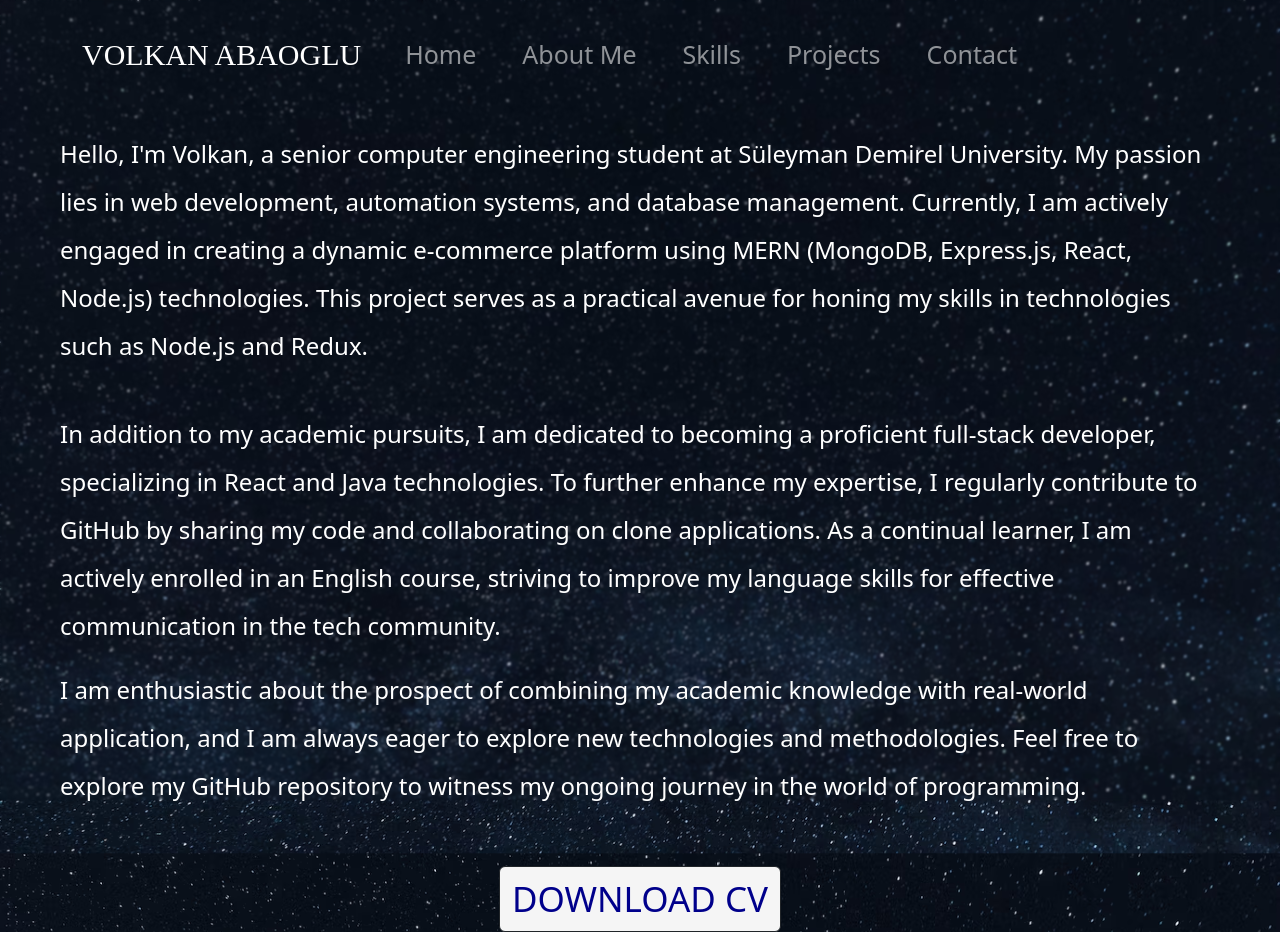
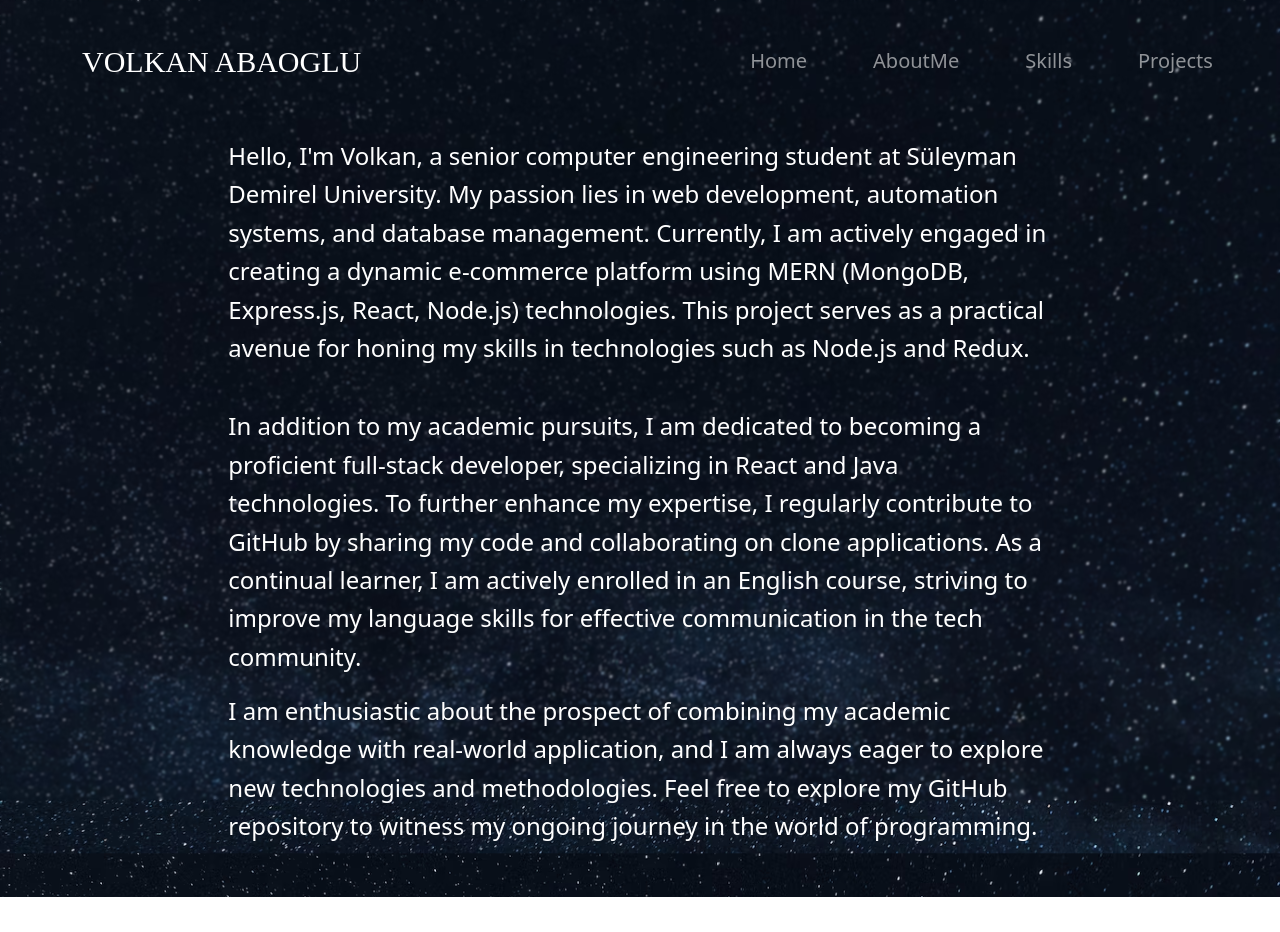
Before and after one commit to volkanabaoglu/portfolio-project, a React (Create React App) app: page /about in a window 1280 px wide. After the commit the page ends 897 px from the top, so only its background shows below. Built offline with nearby package versions, Linux system fonts and the light colour scheme.

Commit message:
Updated some files for responsive design

```diff
--- a/public/index.html
+++ b/public/index.html
@@ -3,7 +3,7 @@
   <head>
     <meta charset="utf-8" />
     <link rel="icon" href="" />
-    <meta name="viewport" content="width=device-width, initial-scale=1" />
+    <meta name="viewport" content="width=device-width, initial-scale=1, shrink-to-fit=no">
     <meta name="theme-color" content="#000000" />
     <meta
       name="description"
--- a/src/components/Navbar.jsx
+++ b/src/components/Navbar.jsx
@@ -11,6 +11,14 @@ const NavbarComponent = () => {
     setExpanded(false);
   };
 
+  const downloadCV = () => {
+    const cvPath = "volkanabaoglu-cv.pdf";
+    const link = document.createElement("a");
+    link.href = cvPath;
+    link.download = "volkanabaoglu-cv.pdf";
+    link.click();
+  };
+
   return (
     <div>
       <Navbar bg="none" variant="dark" expand="lg" expanded={expanded} collapseOnSelect>
@@ -20,13 +28,24 @@ const NavbarComponent = () => {
           <NavbarToggle aria-controls="basic-navbar-nav" onClick={() => setExpanded(!expanded)} />
 
           <NavbarCollapse id="basic-navbar-nav">
-            <Nav className="ml-auto" style={{ marginRight: '0px', padding: '20px', fontSize: '25px', gap: '30px' }}>
+            {expanded ? (
+              <Nav className="ml-auto" style={{ marginRight: '0px', padding: '20px', fontSize: '25px', gap: '30px' }}>
               <Nav.Link href="/" onClick={handleNavClose}>Home</Nav.Link>
               <Nav.Link href="about" onClick={handleNavClose}>About Me</Nav.Link>
               <Nav.Link href="skills" onClick={handleNavClose}>Skills</Nav.Link>
               <Nav.Link href="projects" onClick={handleNavClose}>Projects</Nav.Link>
               <Nav.Link href="contact" onClick={handleNavClose}>Contact</Nav.Link>
+              <Nav.Link href="contact" onClick={handleNavClose}>Contact</Nav.Link>
             </Nav>
+            )   : (
+              <Nav className="ml-auto" style={{ marginRight: '0px',marginLeft:'350px', padding: '15px', fontSize: '20px', gap: '50px' , alignItems:'center',justifyContent:'center'}}>
+              <Nav.Link href="/" onClick={handleNavClose}>Home</Nav.Link>
+              <Nav.Link href="about" onClick={handleNavClose}>AboutMe</Nav.Link>
+              <Nav.Link href="skills" onClick={handleNavClose}>Skills</Nav.Link>
+              <Nav.Link href="projects" onClick={handleNavClose}>Projects</Nav.Link>
+              <Nav.Link href="/" onClick={downloadCV}>Download CV</Nav.Link>
+            </Nav>
+            )}
           </NavbarCollapse>
         </Container>
       </Navbar>
--- a/src/pages/AboutMe.jsx
+++ b/src/pages/AboutMe.jsx
@@ -1,23 +1,15 @@
 import React from "react";
 import NavbarComponent from "../components/Navbar.jsx";
 import "../styles/AboutMe.css";
-import Button from "react-bootstrap/Button";
 
 const AboutMe = () => {
-  const downloadCV = () => {
-    const cvPath = "volkanabaoglu-cv.pdf";
-    const link = document.createElement("a");
-    link.href = cvPath;
-    link.download = "volkanabaoglu-cv.pdf";
-    link.click();
-  };
+
 
   return (
-    <>
+    <div className="aboutme-fullpage">
       <NavbarComponent />
       <div className="aboutme-container">
-
-        <div className="aboutme-p">
+        <div className="aboutme-p col-md-8">
           <p>
             Hello, I'm Volkan, a senior computer engineering student at Süleyman
             Demirel University. My passion lies in web development, automation
@@ -45,22 +37,8 @@ const AboutMe = () => {
             programming.
           </p>
         </div>
-        <Button
-          variant="dark"
-          onClick={downloadCV}
-          className="mx-auto"
-          style={{
-            fontSize: "35px",
-            backgroundColor: "whitesmoke",
-            color: "darkblue",
-          }}
-          onMouseEnter={(e) => (e.target.style.backgroundColor = "whitesmoke")}
-          onMouseLeave={(e) => (e.target.style.backgroundColor = "lightgray")}
-        >
-          DOWNLOAD CV
-        </Button>
       </div>
-    </>
+    </div>
   );
 };
 
--- a/src/pages/Home.jsx
+++ b/src/pages/Home.jsx
@@ -15,7 +15,7 @@ const Home = () => {
   };
 
   return (
-    <>
+    <div className="main-page">
       <NavbarComponent />
       <Container className="home-container">
         <Image
@@ -23,8 +23,8 @@ const Home = () => {
           alt="volkanabaoglu"
           roundedCircle
           style={{
-            width: "400px",
-            height: "400px",
+            width: "390px",
+            height: "390px",
             objectFit: "cover",
             borderRadius: "90%",
             marginBottom: "20px",
@@ -40,7 +40,7 @@ const Home = () => {
           <p className="developer-title">Junior Web Dev... </p>
         </div>
       </Container>
-    </>
+    </div>
   );
 };
 
--- a/src/pages/Projects.jsx
+++ b/src/pages/Projects.jsx
@@ -22,7 +22,7 @@ const Projects = () => {
       <br />
 
       <div className="cards-projects">
-        <Card
+        <Card className="col-md-4 mb-4"
           style={{
             width: "20rem",
             height: "25rem",
@@ -50,7 +50,7 @@ const Projects = () => {
           </Card.Body>
         </Card>
 
-        <Card
+        <Card className="col-md-4 mb-4"
           style={{
             width: "20rem",
             height: "25rem",
@@ -76,7 +76,7 @@ const Projects = () => {
           </Card.Body>
         </Card>
 
-        <Card
+        <Card className="col-md-4 mb-4"
           style={{
             width: "20rem",
             height: "25rem",
--- a/src/pages/Skills.jsx
+++ b/src/pages/Skills.jsx
@@ -1,33 +1,43 @@
-import React from 'react';
-import { Container, Row, Col, ProgressBar } from 'react-bootstrap';
-import NavbarComponent from '../components/Navbar.jsx';
+import React from "react";
+import { Container, Row, Col, ProgressBar } from "react-bootstrap";
+import NavbarComponent from "../components/Navbar.jsx";
 
 const Skills = () => {
   const skillsData = [
-    { technology: 'Html', percentage: 80 },
-    { technology: 'Css', percentage: 80 },
-    { technology: 'React', percentage: 75 },
-    { technology: 'Node.js', percentage: 70 },
-    { technology: 'MongoDB', percentage: 65 },
-    { technology: 'JQuery', percentage: 80 },
-    { technology: 'Java', percentage: 60 },
-    { technology: 'Sql', percentage: 50 },
+    { technology: "Html", percentage: 80 },
+    { technology: "Css", percentage: 80 },
+    { technology: "React", percentage: 75 },
+    { technology: "Node.js", percentage: 70 },
+    { technology: "MongoDB", percentage: 65 },
+    { technology: "JQuery", percentage: 80 },
+    { technology: "Java", percentage: 60 },
+    { technology: "Sql", percentage: 50 },
   ];
 
   return (
-    <div>
+    <div className="skills-main">
       <NavbarComponent />
       <Container className="mt-5">
-        <h2 className='my-skills' style={{color:'white',fontSize:'40px'}}>My Skills</h2>
-        <br /><br />
-        <Row>
+        <h2 className="my-skills" style={{ color: "white", fontSize: "25px" }}>
+          My Skills
+        </h2>
+        <br />
+        <br />
+        <Row className="mx-auto">
           {skillsData.map((skill, index) => (
-            <Col key={index} md={6} lg={4} className="mb-4">
-
+            <Col key={index} xs={12} sm={6} md={4} className="mb-3" style={{paddingTop:'15px'}}>
               <div className="skill-item">
-              <br /> <br />
-                <h4 className='skill-name' style={{color:'white',fontSize:'30px'}}>{skill.technology}</h4>
-                <ProgressBar now={skill.percentage} label={`${skill.percentage}%`} style={{fontSize:'20px'}}  />
+                <h4
+                  className="skill-name"
+                  style={{ color:'whitesmoke', fontSize: "25px" }}
+                >
+                  {skill.technology}
+                </h4>
+                <ProgressBar
+                  now={skill.percentage}
+                  label={`${skill.percentage}%`}
+                  style={{ fontSize: "20px" }}
+                />
               </div>
             </Col>
           ))}
--- a/src/styles/AboutMe.css
+++ b/src/styles/AboutMe.css
@@ -1,22 +1,41 @@
-.aboutme-container{
+@media (max-width: 768px) {
+  .aboutme-p,
+  .col-md-8 {
+    width: 100%;
+  }
+  .col-md-4 {
+    margin-top: 15px;
+  }
+}
+
+.aboutme-fullpage{
+  overflow-y: auto;
+}
+
+.aboutme-container {
+  padding-bottom: 20px;
+}
+
+.aboutme-container {
   display: flex;
   align-items: center;
   justify-content: center;
   flex-direction: column;
+  overflow-y: auto;
+  max-height: 100vh;
 }
 .aboutme-p {
-    max-width: 1200px; /* Yazı alanının maksimum genişliğini belirle */
-    margin: 0 auto;   /* Yazı alanını ortala */
-    padding: 20px;    /* Yazı alanına iç boşluk ekle */
-     /* Yazı alanına arka plan rengi ekle */
-    border-radius: 10px; /* Yazı alanına kenar yuvarlaklığı ekle */
-  }
+  max-width: 1200px;
+  margin: 0 auto;
+  padding: 15px;
+  border-radius: 10px;
+}
 
-  .aboutme-p p {
-    color: white; /* Yazı rengini beyaz yap */
-    font-size: 24px; /* Yazı font boyutunu ayarla */
-    line-height: 2; /* Satır yüksekliğini ayarla */
-  }
-  .mx-auto{
-    margin-top: 20px;
-  }
+.aboutme-p p {
+  color: white;
+  font-size: 24px;
+  line-height: 1.6;
+}
+.mx-auto {
+  margin-top: 20px;
+}
--- a/src/styles/Home.css
+++ b/src/styles/Home.css
@@ -1,3 +1,17 @@
+@media screen and (max-width: 768px) {
+  .home-container {
+    padding: 15px;
+    margin-top: 30px;
+  }
+
+  .name {
+    font-size: 40px;
+  }
+
+  .developer-title {
+    font-size: 30px;
+  }
+}
 body {
   background-image: url("../../public/images/background-pp.avif");
   background-size: cover;
@@ -8,6 +22,11 @@ body {
   height: 100vh;
   overflow: hidden;
   backdrop-filter: blur(1px);
+}
+
+.main-page{
+  overflow-y: auto;
+  max-height: 100vh;
 }
 
 .home-container {
@@ -28,7 +47,7 @@ body {
 .name {
   font-size: 50px;
   font-weight: bold;
-  color: #fff; /* Yazı rengini beyaz yapar */
+  color: #fff;
 }
 
 .developer-title {
@@ -36,7 +55,7 @@ body {
   color: #a2a4a7;
   overflow: hidden;
   white-space: nowrap;
-  border-right: 2px solid #fff; /* Border rengini beyaz yapar */
+  border-right: 2px solid #fff;
   animation: typing infinite 5s steps(30, end);
   text-align: center;
   padding-left: 15px;
@@ -50,18 +69,3 @@ body {
     width: 88%;
   }
 }
-
-/* Responsive Tasarım */
-@media screen and (max-width: 768px) {
-  .home-container {
-    padding: 30px;
-  }
-
-  .name {
-    font-size: 40px;
-  }
-
-  .developer-title {
-    font-size: 30px;
-  }
-}
--- a/src/styles/Projects.css
+++ b/src/styles/Projects.css
@@ -4,3 +4,16 @@
     align-items: center;
     justify-content: center;
 }
+
+.cards-projects {
+    display: flex;
+    flex-wrap: wrap;
+    justify-content: center;
+    overflow-y: auto;
+    max-height: 100vh;
+  }
+
+  .card {
+    width: 100%;
+    margin-bottom: 20px;
+  }
```
Also changed, not shown: src/styles/Skills.css (+10 -0 lines).
